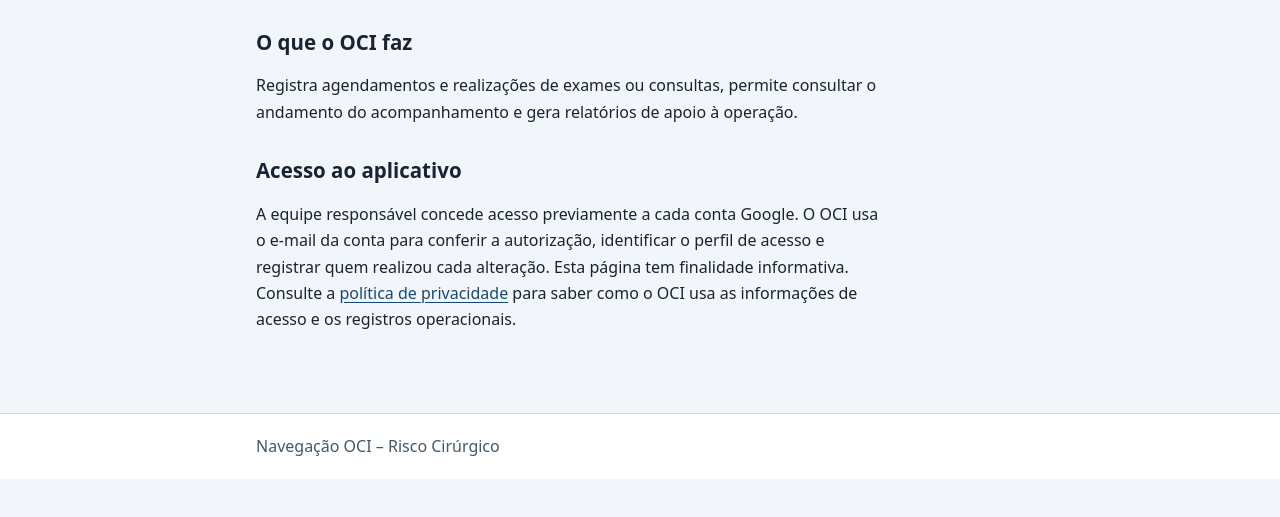
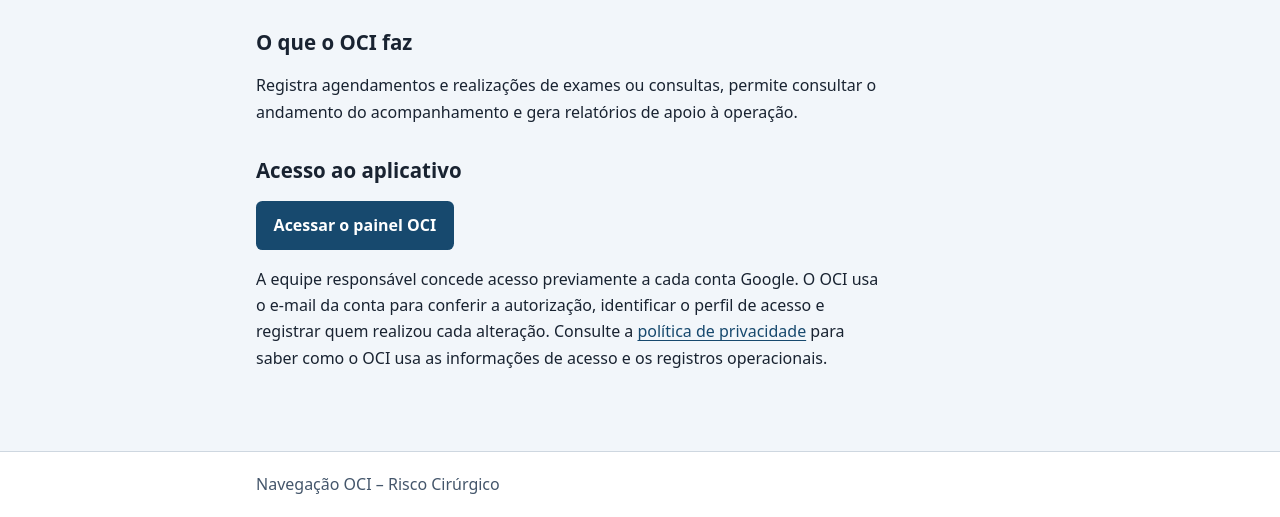
Before and after one commit to avalainterconsulta-sys/oci-informacoes, a plain HTML site: page index.html in a window 1280 px wide. Shown: the part 289-806 px from the top of the page. Drawn offline with Linux system fonts and the light colour scheme.

Commit message:
Publica o botão de acesso ao painel OCI

```diff
--- a/index.html
+++ b/index.html
@@ -5,7 +5,7 @@
 <meta name="viewport" content="width=device-width, initial-scale=1">
 <meta name="referrer" content="no-referrer">
 <title>Navegação OCI – Risco Cirúrgico</title>
-<style>:root{color-scheme:light;--ink:#192331;--sub:#44566b;--line:#ced7e0;--wash:#f2f6fa;--accent:#17496e}*{box-sizing:border-box}body{margin:0;background:var(--wash);color:var(--ink);font:1rem/1.65 system-ui,sans-serif}header,footer{background:#fff;border-bottom:1px solid var(--line)}footer{border-top:1px solid var(--line);border-bottom:0;color:var(--sub)}.wrap,main{width:min(calc(100% - 2.25rem),48rem);margin-inline:auto}header .wrap{min-height:4.25rem;display:flex;align-items:center;justify-content:space-between;gap:1rem;flex-wrap:wrap;padding:.65rem 0}footer .wrap{padding:1.2rem 0}main{padding-block:clamp(2.4rem,8vw,5rem) 4rem}h1{font-size:clamp(2rem,5vw,3.1rem);line-height:1.15;letter-spacing:-.035em;margin:0 0 1rem}h2{font-size:1.28rem;line-height:1.3;margin-top:2rem}p{max-width:68ch}a{color:var(--accent);text-underline-offset:.2em}a:focus-visible{outline:2px solid var(--accent);outline-offset:4px}.intro{font-size:1.16rem;color:var(--sub)}nav a[aria-current=page]{font-weight:700}</style>
+<style>:root{color-scheme:light;--ink:#192331;--sub:#44566b;--line:#ced7e0;--wash:#f2f6fa;--accent:#17496e}*{box-sizing:border-box}body{margin:0;background:var(--wash);color:var(--ink);font:1rem/1.65 system-ui,sans-serif}header,footer{background:#fff;border-bottom:1px solid var(--line)}footer{border-top:1px solid var(--line);border-bottom:0;color:var(--sub)}.wrap,main{width:min(calc(100% - 2.25rem),48rem);margin-inline:auto}header .wrap{min-height:4.25rem;display:flex;align-items:center;justify-content:space-between;gap:1rem;flex-wrap:wrap;padding:.65rem 0}footer .wrap{padding:1.2rem 0}main{padding-block:clamp(2.4rem,8vw,5rem) 4rem}h1{font-size:clamp(2rem,5vw,3.1rem);line-height:1.15;letter-spacing:-.035em;margin:0 0 1rem}h2{font-size:1.28rem;line-height:1.3;margin-top:2rem}p{max-width:68ch}a{color:var(--accent);text-underline-offset:.2em}a:focus-visible{outline:2px solid var(--accent);outline-offset:4px}.intro{font-size:1.16rem;color:var(--sub)}nav a[aria-current=page]{font-weight:700}.access{display:inline-block;padding:.7rem 1.1rem;border-radius:.4rem;background:var(--accent);color:#fff;text-decoration:none;font-weight:650}.access:hover{text-decoration:underline}</style>
 <meta name="google-site-verification" content="ms8BdJpwaIhy5-3Cic-WlmD7JEYx_NXu6wNjgt5WWKo" />
 </head>
 <body>
@@ -15,7 +15,8 @@
 <h2>O que o OCI faz</h2>
 <p>Registra agendamentos e realizações de exames ou consultas, permite consultar o andamento do acompanhamento e gera relatórios de apoio à operação.</p>
 <h2>Acesso ao aplicativo</h2>
-<p>A equipe responsável concede acesso previamente a cada conta Google. O OCI usa o e-mail da conta para conferir a autorização, identificar o perfil de acesso e registrar quem realizou cada alteração. Esta página tem finalidade informativa. Consulte a <a href="./privacidade.html">política de privacidade</a> para saber como o OCI usa as informações de acesso e os registros operacionais.</p></main>
+<p><a class="access" href="https://script.google.com/macros/s/AKfycbyQfmZq0pO2BgSH2e9pFjAmkzSOsQHLIzWDBEdniDG4nqUh2-AhnfxwbKV_zutTLD4b/exec">Acessar o painel OCI</a></p>
+<p>A equipe responsável concede acesso previamente a cada conta Google. O OCI usa o e-mail da conta para conferir a autorização, identificar o perfil de acesso e registrar quem realizou cada alteração. Consulte a <a href="./privacidade.html">política de privacidade</a> para saber como o OCI usa as informações de acesso e os registros operacionais.</p></main>
 <footer><div class="wrap">Navegação OCI – Risco Cirúrgico</div></footer>
 </body>
 </html>
```
